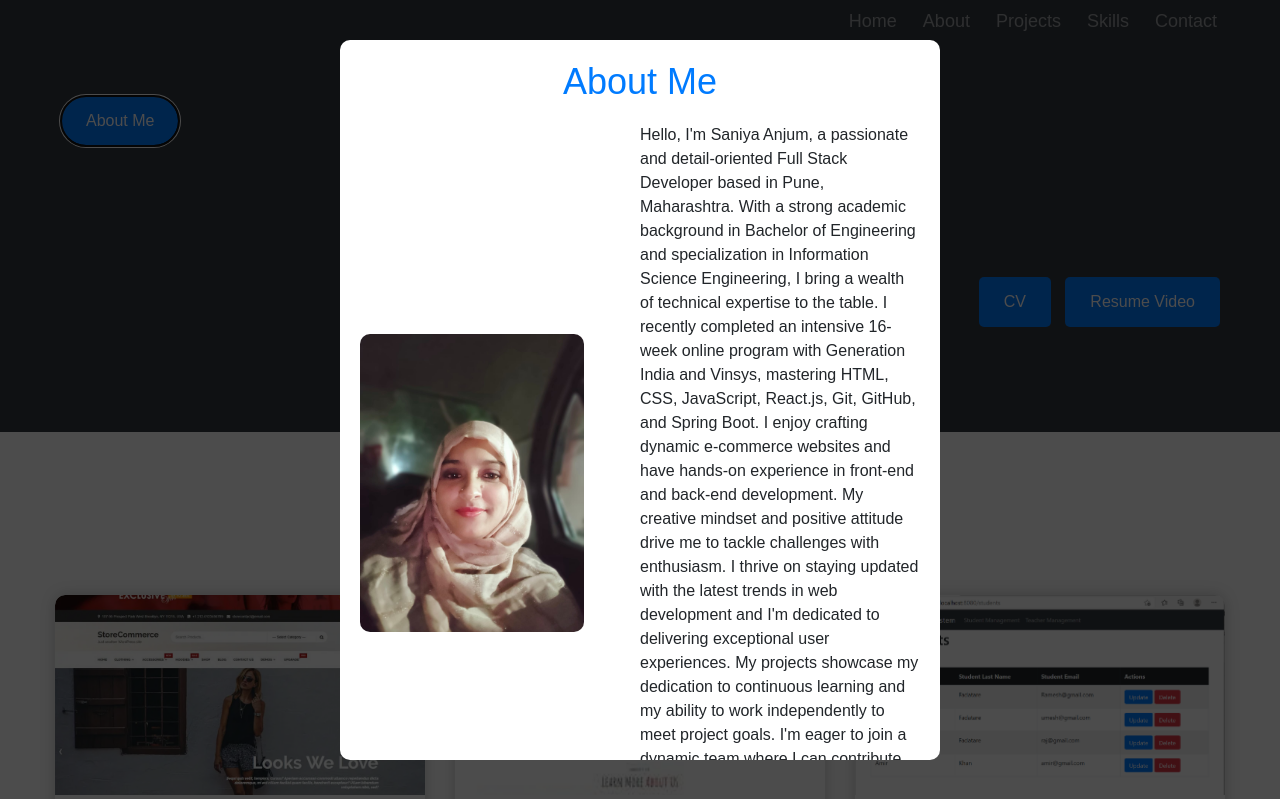
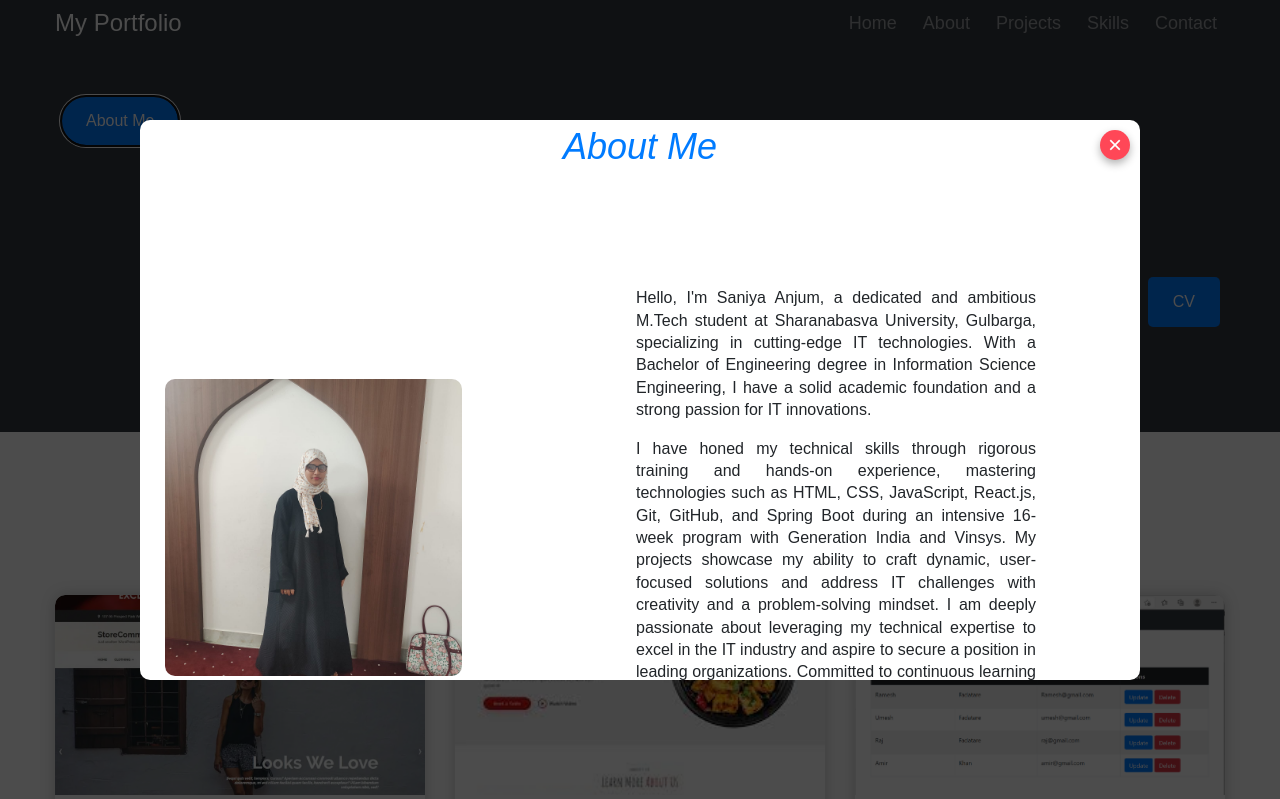
Before and after one commit to 11Saniya/Portfolio, a plain HTML site: page index.html in a window 1280 px wide. Both pictures are taken after a click on the button "About Me". Shown: the top 799 px of the page. Drawn offline with nearby package versions, Linux system fonts and the light colour scheme; a script that the page names is missing.

Commit message:
Your commit message here

```diff
--- a/index.html
+++ b/index.html
@@ -1,114 +1,124 @@
 <!DOCTYPE html>
 <html lang="en">
-
     <head>
         <meta charset="UTF-8">
         <meta http-equiv="X-UA-Compatible" content="IE=edge">
         <meta name="viewport" content="width=device-width, initial-scale=1.0">
         <title>My Portfolio</title>
         <link href="https://maxcdn.bootstrapcdn.com/bootstrap/4.5.2/css/bootstrap.min.css" rel="stylesheet">
-    <link rel="stylesheet" href="https://cdnjs.cloudflare.com/ajax/libs/font-awesome/5.15.4/css/all.min.css" />
+        <link rel="stylesheet" href="https://cdnjs.cloudflare.com/ajax/libs/font-awesome/5.15.4/css/all.min.css">
         <link rel="stylesheet" href="resources/style.css">
         <script>
+            function closeAboutMe() {
+        document.getElementById('popup').style.display = 'none';
+    }
         function togglePopup() {
             var popup = document.getElementById("popup");
             popup.style.display = popup.style.display === "block" ? "none" : "block";
         }
         </script>
     </head>
-
     <body>
         <header>
             <nav class="navbar navbar-expand-lg navbar-dark bg-dark fixed-top">
                 <div class="container">
-                <!-- <a class="navbar-brand" href="#">My Portfolio</a> -->
-                <button class="navbar-toggler" type="button" data-toggle="collapse" data-target="#navbarNav"
-                    aria-controls="navbarNav" aria-expanded="false" aria-label="Toggle navigation">
+                    <a class="navbar-brand" href="#">My Portfolio</a>
+                    <button
+                        class="navbar-toggler"
+                        type="button"
+                        data-toggle="collapse"
+                        data-target="#navbarNav"
+                        aria-controls="navbarNav"
+                        aria-expanded="false"
+                        aria-label="Toggle navigation"
+                    >
                         <span class="navbar-toggler-icon"></span>
                     </button>
                     <div class="collapse navbar-collapse" id="navbarNav">
                         <ul class="navbar-nav ml-auto">
-                        <li class="nav-item"><a class="nav-link" href="#home">Home</a></li>
-                        <li class="nav-item"><a class="nav-link" href="#about">About</a></li>
-                        <li class="nav-item"><a class="nav-link" href="#projects">Projects</a></li>
-                        <li class="nav-item"><a class="nav-link" href="#skills">Skills</a></li>
-                        <li class="nav-item"><a class="nav-link" href="#contact">Contact</a></li>
+                            <li class="nav-item">
+                                <a class="nav-link" href="./index.html">Home</a>
+                            </li>
+                            <li class="nav-item">
+                                <a class="nav-link" href="#about">About</a>
+                            </li>
+                            <li class="nav-item">
+                                <a class="nav-link" href="#projects">Projects</a>
+                            </li>
+                            <li class="nav-item">
+                                <a class="nav-link" href="#skills">Skills</a>
+                            </li>
+                            <li class="nav-item">
+                                <a class="nav-link" href="#contact">Contact</a>
+                            </li>
                         </ul>
                     </div>
                 </div>
             </nav>
-
         </header>
-
-
         <section class="about-section bg-dark" id="about">
             <div class="container">
                 <button class="about-me-btn" onclick="togglePopup()">About Me</button>
                 <div class="about-info">
-                <h1 style="color: white;"> Hii, <span class="name">Saniya Anjum</span>
+                    <h1 style="color: white;">
+                        Hii,
+                        <span class="name">Saniya Anjum</span>
                         <h5 style="color: white;">Full Stack Developer</h5>
                     </h1>
                 </div>
                 <div class="resume-video">
                     <button class="btn">
-                    <a href="resources/pdf/Saniya_Anjum_Resume_vinsys .pdf" target="_blank">CV</a>
+                        <a href="resources\pdf\Saniya_Anjum_Resume 1 (1).pdf" target="_blank">CV</a>
                     </button>
-
-                <button class="btn">
+                    <!-- <button class="btn">
                     <a href="resources/video/RESUME/resume vid.mp4" target="_blank">Resume Video</a>
-                </button>
+                </button> -->
                 </div>
             </div>
         </section>
-
         <div class="popup" id="popup">
             <div class="popup-content">
-            <h2 class="popup-title">About Me</h2>
+                <h2 class="popup-title">
+                    <i>About Me</i>
+                </h2>
                 <div class="about-content">
                     <div class="about-image">
-                    <img src="./resources/images/img1.jpg" alt="My Image">
+                        <img src="./resources/images/myimage1.jpg" alt="My Image">
                     </div>
                     <div class="about-text">
                         <!-- Your "About Me" section content goes here -->
-                    Hello, I'm Saniya Anjum, a passionate and detail-oriented Full Stack Developer based in Pune,
-                    Maharashtra. With a strong academic background in Bachelor of Engineering and specialization in
-                    Information Science Engineering, I bring a wealth of technical expertise to the table.
+                        <p>
+                            Hello, I'm Saniya Anjum, a dedicated and ambitious M.Tech student at Sharanabasva University, Gulbarga, specializing in cutting-edge IT technologies.
+                     With a Bachelor of Engineering degree in Information Science Engineering, I have a solid academic foundation and a strong passion for IT innovations.
+                        </p>
+                        <p>
+                            I have honed my technical skills through rigorous training and hands-on experience, mastering technologies such as HTML, CSS, JavaScript, React.js, Git, GitHub, and Spring Boot during an intensive 16-week program with Generation India and Vinsys.
+                My projects showcase my ability to craft dynamic, user-focused solutions and address IT challenges with creativity and a problem-solving mindset.
 
-                    I recently completed an intensive 16-week online program with Generation India and Vinsys, mastering
-                    HTML, CSS, JavaScript, React.js, Git, GitHub, and Spring Boot. I enjoy crafting dynamic e-commerce
-                    websites and have hands-on experience in front-end and back-end development.
-
-                    My creative mindset and positive attitude drive me to tackle challenges with enthusiasm. I thrive on
-                    staying updated with the latest trends in web development and I'm dedicated to delivering
-                    exceptional user experiences. My projects showcase my dedication to continuous
-                    learning and my ability to work independently to meet project goals.
-
-                    I'm eager to join a dynamic team where I can contribute my skills and passion for web development to
-                    create innovative solutions.
+                I am deeply passionate about leveraging my technical expertise to excel in the IT industry and aspire to secure a position in leading organizations.
+                Committed to continuous learning and delivering exceptional results, I am eager to join innovative teams and contribute to impactful IT solutions.
+                        </p>
                     </div>
                 </div>
-
-            <button class="close-btn" onclick="togglePopup()">Close</button>
+                <!-- <button class="close-btn" onclick="togglePopup()">X</button> -->
+                <button class="close-btn" onclick="closeAboutMe()">×</button>
             </div>
         </div>
-
-
         <section class="projects-section" id="projects">
             <div class="container">
                 <h2 class="section-title"> Projects</h2>
                 <div class="row">
-
                     <div class="col-lg-4 mb-4">
                         <div class="project-container">
                             <img src="./resources/images/Projectsall/StoreCommerce.webp" alt="Project 1">
                             <div class="project-info">
                                 <h3>Project 1</h3>
-                            <p>Description : Major project on E-commerce website using HTML,CSS,Javascript,Java and
-                                database using SpringBoot</p>
-                            <a href="https://11saniya.github.io/E-commerce-Website/" target="_blank"
-                                class="btn btn-primary mr-lg-5 ml-4">View Project</a>
-                            <a href="https://github.com/11Saniya/Ecommerce-App-" target="_blank"
-                                class="btn btn-primary ml-4">Code</a>
+                                <p>
+                                    Description : Major project on E-commerce website using HTML,CSS,Javascript,Java and
+                                database using SpringBoot
+                                </p>
+                                <a href="https://11saniya.github.io/E-commerce-Website/" target="_blank" class="btn btn-primary mr-lg-5 ml-4">View Project</a>
+                                <a href="https://github.com/11Saniya/Ecommerce-App-" target="_blank" class="btn btn-primary ml-4">Code</a>
                             </div>
                         </div>
                     </div>
@@ -118,10 +128,8 @@
                             <div class="project-info">
                                 <h3>Project 1</h3>
                                 <p>Description: Static Resturant_Website using HTML and CSS</p>
-                            <a href="https://11saniya.github.io/Resturant_Website/" target="_blank"
-                                class="btn btn-primary mr-lg-5 ml-4">View Project</a>
-                            <a href="https://github.com/11Saniya/Resturant_Website" target="_blank"
-                                class="btn btn-primary ml-4">Code</a>
+                                <a href="https://11saniya.github.io/Resturant_Website/" target="_blank" class="btn btn-primary mr-lg-5 ml-4">View Project</a>
+                                <a href="https://github.com/11Saniya/Resturant_Website" target="_blank" class="btn btn-primary ml-4">Code</a>
                             </div>
                         </div>
                     </div>
@@ -130,11 +138,12 @@
                             <img src="./resources/images/Projectsall/list-students-javaguides.png" alt="Project 1">
                             <div class="project-info">
                                 <h3>Project 1</h3>
-                            <p>Description:Mini-Project on Student registeration form performing CURD operation using
-                                SpringBoot </p>
+                                <p>
+                                    Description:Mini-Project on Student registeration form performing CURD operation using
+                                SpringBoot
+                                </p>
                                 <a href="https://github.com/11Saniya/CRUD-Operation-Assigment" target="_blank" class="btn btn-primary mr-lg-5 ml-4">View Project</a>
-                            <a href="https://github.com/11Saniya/CRUD-Operation-Assigment" target="_blank"
-                                class="btn btn-primary ml-4 ">Code</a>
+                                <a href="https://github.com/11Saniya/CRUD-Operation-Assigment" target="_blank" class="btn btn-primary ml-4 ">Code</a>
                             </div>
                         </div>
                     </div>
@@ -144,10 +153,8 @@
                             <div class="project-info">
                                 <h3>Project 1</h3>
                                 <p>Description:Tea-cozy static website project on codeAcdemy using HTML and css</p>
-                            <a href="https://11saniya.github.io/Tea-Cozy-/" target="_blank"
-                                class="btn btn-primary mr-lg-5 ml-4">View Project</a>
-                            <a href="https://github.com/11Saniya/Tea-Cozy-" target="_blank"
-                                class="btn btn-primary ml-4">Code</a>
+                                <a href="https://11saniya.github.io/Tea-Cozy-/" target="_blank" class="btn btn-primary mr-lg-5 ml-4">View Project</a>
+                                <a href="https://github.com/11Saniya/Tea-Cozy-" target="_blank" class="btn btn-primary ml-4">Code</a>
                             </div>
                         </div>
                     </div>
@@ -157,10 +164,8 @@
                             <div class="project-info">
                                 <h3>Project 1</h3>
                                 <p>Description: CodeAcademy static website project using HTML and CSS</p>
-                            <a href="https://11saniya.github.io/Excursion-Project/" target="_blank"
-                                class="btn btn-primary mr-lg-5 ml-4">View Project</a>
-                            <a href="https://github.com/11Saniya/Excursion-Project" target="_blank"
-                                class="btn btn-primary ml-4">Code</a>
+                                <a href="https://11saniya.github.io/Excursion-Project/" target="_blank" class="btn btn-primary mr-lg-5 ml-4">View Project</a>
+                                <a href="https://github.com/11Saniya/Excursion-Project" target="_blank" class="btn btn-primary ml-4">Code</a>
                             </div>
                         </div>
                     </div>
@@ -170,18 +175,14 @@
                             <div class="project-info">
                                 <h3>Project 1</h3>
                                 <p>Description: Simple calcutor project using html, css and Javascript</p>
-                            <a href="https://11saniya.github.io/Calculator_project/" target="_blank"
-                                class="btn btn-primary mr-lg-5 ml-4">View Project</a>
-                            <a href="https://github.com/11Saniya/Calculator_project" target="_blank"
-                                class="btn btn-primary ml-4">Code</a>
+                                <a href="https://11saniya.github.io/Calculator_project/" target="_blank" class="btn btn-primary mr-lg-5 ml-4">View Project</a>
+                                <a href="https://github.com/11Saniya/Calculator_project" target="_blank" class="btn btn-primary ml-4">Code</a>
                             </div>
                         </div>
                     </div>
-
                 </div>
             </div>
         </section>
-
         <section class="skills-section" id="skills">
             <div class="container">
                 <h2 class="section-title">Skills</h2>
@@ -223,37 +224,44 @@
                             <img src="./resources/certificates/bootstrap.jpg">
                         </div>
                     </div>
-
                 </div>
             </div>
         </section>
-
         <section class="contact-section" id="contact" style="height: 40px;">
             <div class="container">
                 <h2 class="section-title" style="margin-top: -60px;">Contact</h2>
                 <ul class="contact-list">
-                <li><a href="tel:+91 7385481955" target="_blank"><i class="fa fa-phone"></i></a></li>
-                <li><a href="mailto:saniyaanjum142115@gmail.com" target="_blank"><i class="fa fa-envelope"></i></a>
+                    <li>
+                        <a href="tel:+91 7385481955" target="_blank">
+                            <i class="fa fa-phone"></i>
+                        </a>
                     </li>
-                <li><a href="https://github.com/11Saniya" target="_blank"><i class="fab fa-github"></i></a></li>
-                <li><a href="https://www.linkedin.com/in/saniya-anjum-742916187/" target="_blank"><i
-                            class="fab fa-linkedin"></i></a></li>
+                    <li>
+                        <a href="mailto:saniyaanjum142115@gmail.com" target="_blank">
+                            <i class="fa fa-envelope"></i>
+                        </a>
+                    </li>
+                    <li>
+                        <a href="https://github.com/11Saniya" target="_blank">
+                            <i class="fab fa-github"></i>
+                        </a>
+                    </li>
+                    <li>
+                        <a href="https://www.linkedin.com/in/saniya-anjum-742916187/" target="_blank">
+                            <i class="fab fa-linkedin"></i>
+                        </a>
+                    </li>
                 </ul>
             </div>
-
         </section>
-
-
         <footer class="footer">
             <div class="container">
                 <p>Copyright © 2023, by Saniya</p>
             </div>
         </footer>
-
         <script src="resources/index.js"></script>
         <script src="https://code.jquery.com/jquery-3.5.1.slim.min.js"></script>
         <script src="https://cdn.jsdelivr.net/npm/@popperjs/core@2.10.2/dist/umd/popper.min.js"></script>
         <script src="https://maxcdn.bootstrapcdn.com/bootstrap/4.5.2/js/bootstrap.min.js"></script>
     </body>
-
 </html>
--- a/resources/style.css
+++ b/resources/style.css
@@ -39,7 +39,6 @@ header {
     color: #fff;
     z-index: 1;
 }
-
 
 .navbar {
     padding: 0;
@@ -169,19 +168,19 @@ header {
 }
 
 .about-image {
-    flex-basis: 40%;
+    flex-basis: 30%;
     /* Set the width of the image container */
     max-width: 300px;
 }
 
 .about-image img {
     width: 100%;
-    height: auto;
+    height: 100%;
     border-radius: 10px;
 }
 
 .about-text {
-    flex-basis: 50%;
+    flex-basis: 60%;
     /* Set the width of the text container */
     max-width: 400px;
 }
@@ -229,13 +228,14 @@ header {
     left: 50%;
     transform: translate(-50%, -50%);
     background-color: #fff;
-    padding: 20px;
+    padding: 5px;
     border-radius: 10px;
-    max-width: 600px;
-    max-height: 90vh;
+    width: 1000px;
+    height: 70vh;
     overflow-y: auto;
     /* Enable vertical scrolling when content exceeds max-height */
 }
+
 
 .popup-title {
     text-align: center;
@@ -252,6 +252,21 @@ header {
 }
 
 
+.about-image {
+    margin: 50px;
+    width: 50%; /* Increased image width for better prominence */
+
+}
+
+.about-text {
+    margin:  -20px; /* Reduced margin to minimize the gap */
+    position: relative;
+    top: -50px; /* Move text slightly upwards */
+    width: 100%; /* Align text with image */
+    text-align: justify; /* Improve readability */
+    line-height: 1.4; /* Add slight line spacing */
+}
+
 .name {
     color: red;
     font-weight: bold;
@@ -267,6 +282,14 @@ header {
     /* Create a round shape */
     transition: background-color 0.2s;
     margin: 5px;
+}
+.about-image {
+    margin: 20px;
+    width: 100%;
+}
+.about-text {
+    margin: 10%;
+    top: 10%;
 }
 
 .about-me-btn:hover {
@@ -516,3 +539,27 @@ h2 {
 }
 
 @media (max-width:400px) {}
+/*  */
+
+.close-btn {
+    position: absolute;
+    top: 10px;
+    right: 10px;
+    background-color: #ff4757;
+    color: #ffffff;
+    border: none;
+    border-radius: 50%;
+    width: 30px;
+    height: 30px;
+    font-size: 1.5rem;
+    cursor: pointer;
+    display: flex;
+    justify-content: center;
+    align-items: center;
+    box-shadow: 0 4px 8px rgba(0, 0, 0, 0.3);
+    transition: transform 0.3s ease;
+}
+
+.close-btn:hover {
+    transform: scale(1.1);
+}
```
Also changed, not shown: resources/images/myimage1.jpg (added), 1 other file. Lines whose indentation alone changed are shown as unchanged.
